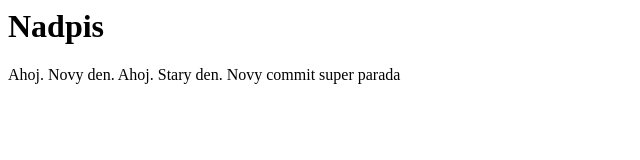
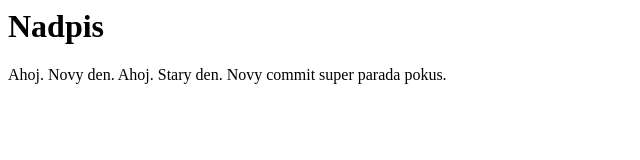
Before and after one commit to rastohal/pokus, a plain HTML site: page index.html in a window 1280 px wide. Shown: the full height of the page, 0-640 px from the left. Drawn offline with Linux system fonts and the light colour scheme.

Commit message:
Update index.html

```diff
--- a/index.html
+++ b/index.html
@@ -8,5 +8,6 @@
 		Novy commit
 		super
 		parada
+		pokus.
 	</body>
 </html>
```
